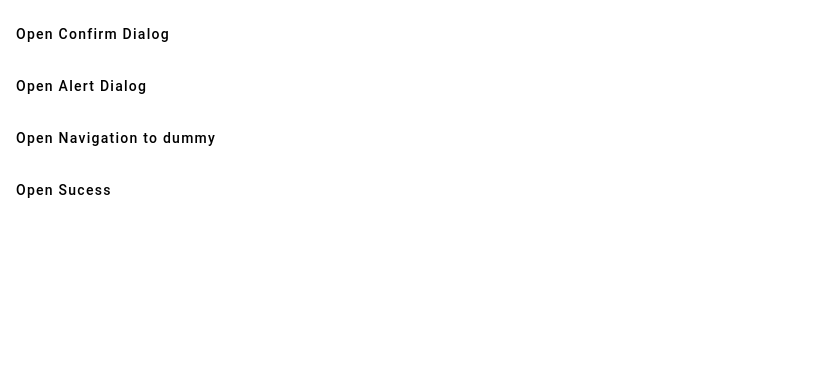
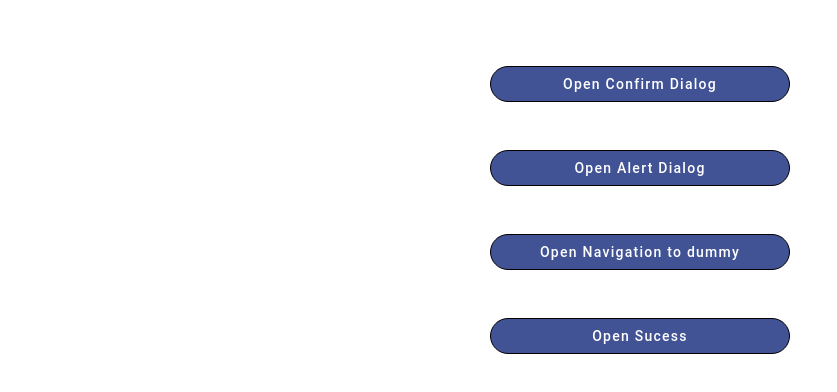
Before and after one commit to mithun30052001/custom-mat-dialog, an Angular app: page / in a window 1280 px wide. Shown: the top 392 px of the page, without its empty margins (0-837 px from the left). Built offline with nearby package versions, Linux system fonts and the light colour scheme.

Commit message:
styling for application

```diff
--- a/src/app/app.component.html
+++ b/src/app/app.component.html
@@ -11,5 +11,7 @@
    <p>
     <button mat-button (click)="openSuccessDialog()">Open Sucess</button>
   </p>
-  <router-outlet></router-outlet>
+  <div class="routing">
+    <router-outlet></router-outlet>
+  </div>
 </div>
--- a/src/app/app.component.scss
+++ b/src/app/app.component.scss
@@ -0,0 +1,21 @@
+.basic-container {
+  display: flex;
+  flex-direction: column;
+  align-items: center;
+  justify-content: center;
+  margin-top: 50px;
+
+  button {
+    margin-bottom: 16px;
+    border: 1px solid black;
+    border-radius: 64px;
+    min-width: 300px;
+    background-color: rgb(65,83,149);
+    color: white;
+    font-size: 14px;
+    font-weight: 500;
+  }
+  button:hover{
+    background-color: #2b3874!important
+  }
+}
--- a/src/app/mat-dialog/mat-dialog.component.scss
+++ b/src/app/mat-dialog/mat-dialog.component.scss
@@ -36,7 +36,7 @@
       border-radius: 64px !important;
       border: 1px solid black !important;
       color: rgb(68,79,89);
-      background-color: white;
+      background-color: rgb(255,255,255);
       box-shadow: none !important;
       height: 40px;
     }
@@ -56,5 +56,9 @@
       box-shadow: none !important;
       height: 40px;
     }
+
+    .right-button:hover{
+      background-color: #2b3874!important
+    }
   }
 }
```
